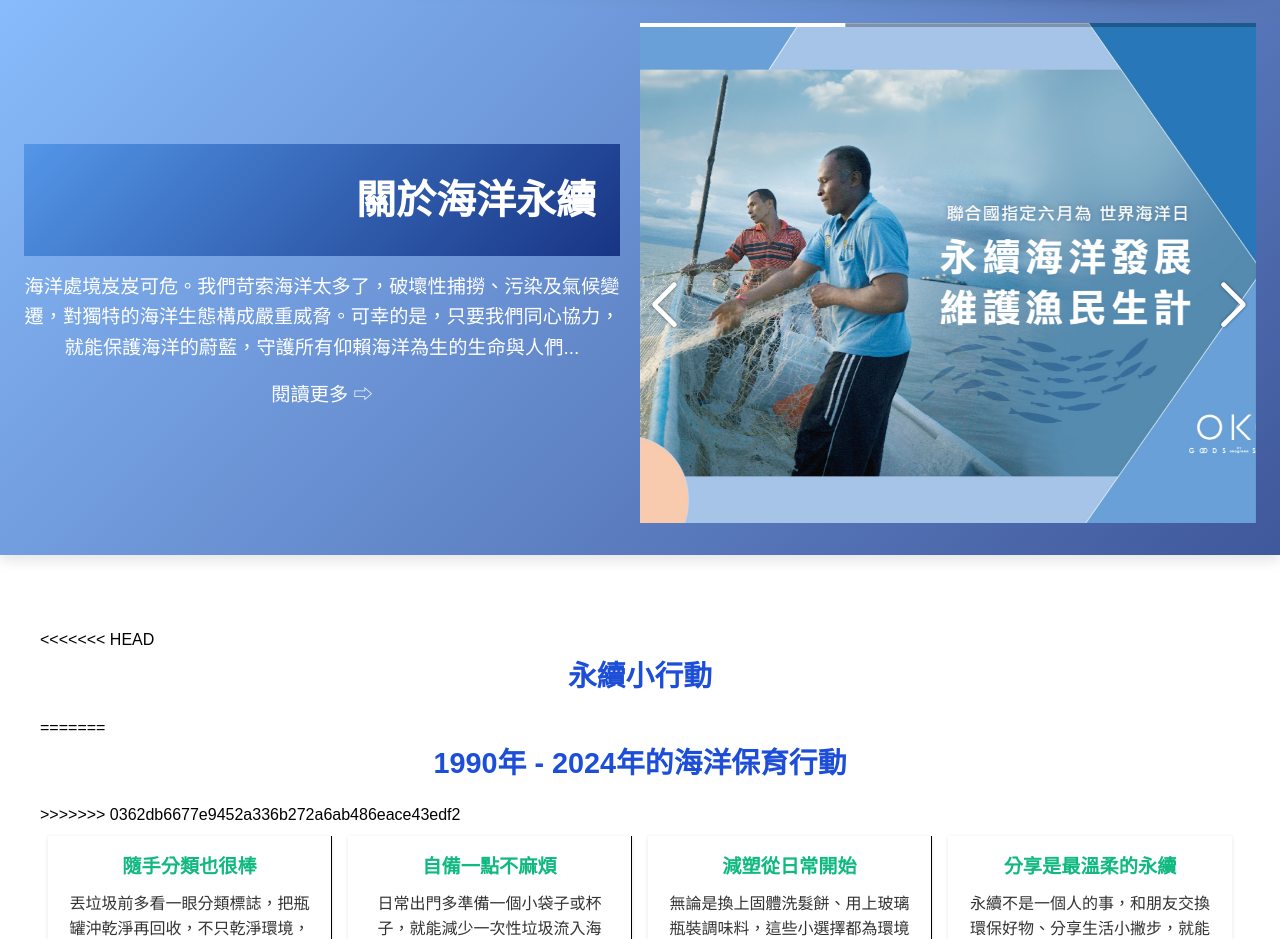
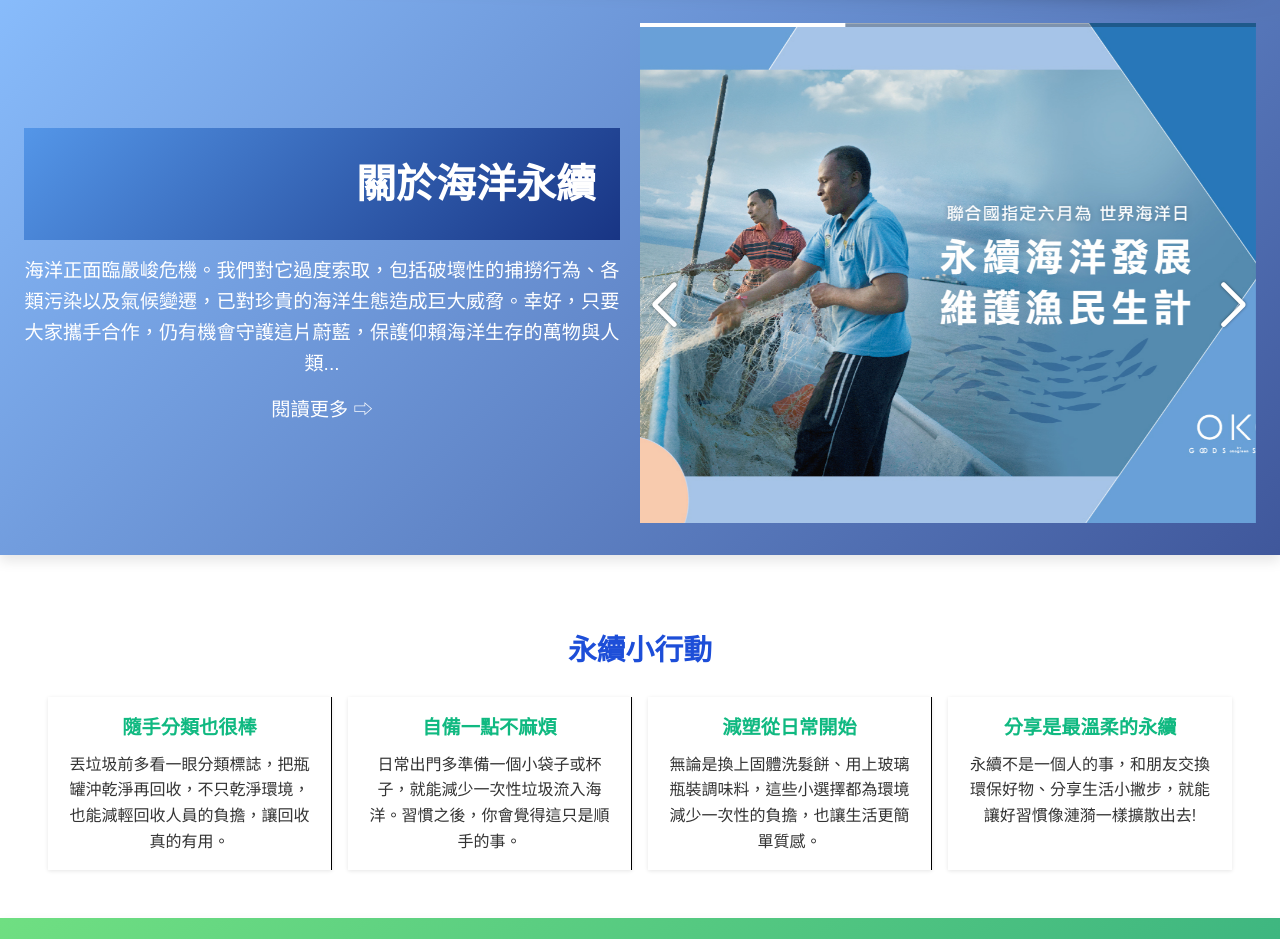
Before and after one commit to 1111031026/0308, a PHP site: page / in a window 1280 px wide. Shown: the part 767-1706 px from the top of the page. Run offline with PHP 8.4, Linux system fonts and the light colour scheme; data comes from the database, SQL or seed files in the repository.

Commit message:
文字內容修改

```diff
--- a/php/index.php
+++ b/php/index.php
@@ -63,7 +63,7 @@ require_once 'db_connect.php';
             <div class="blue-section">
                 <div class="blue-text-content">
                     <h1>關於海洋永續</h1>
-                    <p class="ocean-description">海洋處境岌岌可危。我們苛索海洋太多了，破壞性捕撈、污染及氣候變遷，對獨特的海洋生態構成嚴重威脅。可幸的是，只要我們同心協力，就能保護海洋的蔚藍，守護所有仰賴海洋為生的生命與人們...</p>
+                    <p class="ocean-description">海洋正面臨嚴峻危機。我們對它過度索取，包括破壞性的捕撈行為、各類污染以及氣候變遷，已對珍貴的海洋生態造成巨大威脅。幸好，只要大家攜手合作，仍有機會守護這片蔚藍，保護仰賴海洋生存的萬物與人類...</p>
                     <a href="ocean.php" class="ocean-read-more">閱讀更多 ⇨</a>
                 </div>
                 <div class="ocean-slider swiper ocean-slider-container">
@@ -86,11 +86,7 @@ require_once 'db_connect.php';
                 </div>
             </div>
             <div class="conservation-actions">
-<<<<<<< HEAD
                 <h2>永續小行動</h2>
-=======
-                <h2>1990年 - 2024年的海洋保育行動</h2>
->>>>>>> 0362db6677e9452a336b272a6ab486eace43edf2
                 <div class="action-list">
                     <div class="action-item" data-aos="fade-up" data-aos-delay="0">
                         <h3>隨手分類也很棒</h3>
@@ -138,7 +134,6 @@ require_once 'db_connect.php';
                 </div>
             </div>
             <div class="conservation-actions">
-<<<<<<< HEAD
                 <h2>生活中的永續</h2>
                 <div class="action-list">
                     <div class="action-item" data-aos="fade-up" data-aos-delay="0">
@@ -156,25 +151,6 @@ require_once 'db_connect.php';
                     <div class="action-item" data-aos="fade-up" data-aos-delay="600">
                         <h3>數位也能減廢</h3>
                         <p>延長手機或電子產品的使用年限，減少更新頻率，搭配二手、維修或升級，也是一種不浪費的智慧生活。</p>
-=======
-                <h2>1990-2024年全球永續發展的里程碑</h2>
-                <div class="action-list">
-                    <div class="action-item">
-                        <h3>里約地球高峰會</h3>
-                        <p>1992年，聯合國在里約召開地球高峰會，通過《議程21》，為全球永續發展奠定基礎。</p>
-                    </div>
-                    <div class="action-item">
-                        <h3>蒙特婁議定書修訂</h3>
-                        <p>1990年，全球強化《蒙特婁議定書》，加速淘汰破壞臭氧層的化學物質，保護大氣環境。</p>
-                    </div>
-                    <div class="action-item">
-                        <h3>永續城市運動</h3>
-                        <p>1990年代，歐洲多國推動永續城市計劃，促進綠色交通與低碳都市發展。</p>
-                    </div>
-                    <div class="action-item">
-                        <h3>生物多樣性公約</h3>
-                        <p>1992年，聯合國通過《生物多樣性公約》，推動全球保護生態系統與物種多樣性。</p>
->>>>>>> 0362db6677e9452a336b272a6ab486eace43edf2
                     </div>
                 </div>
             </div>
```
